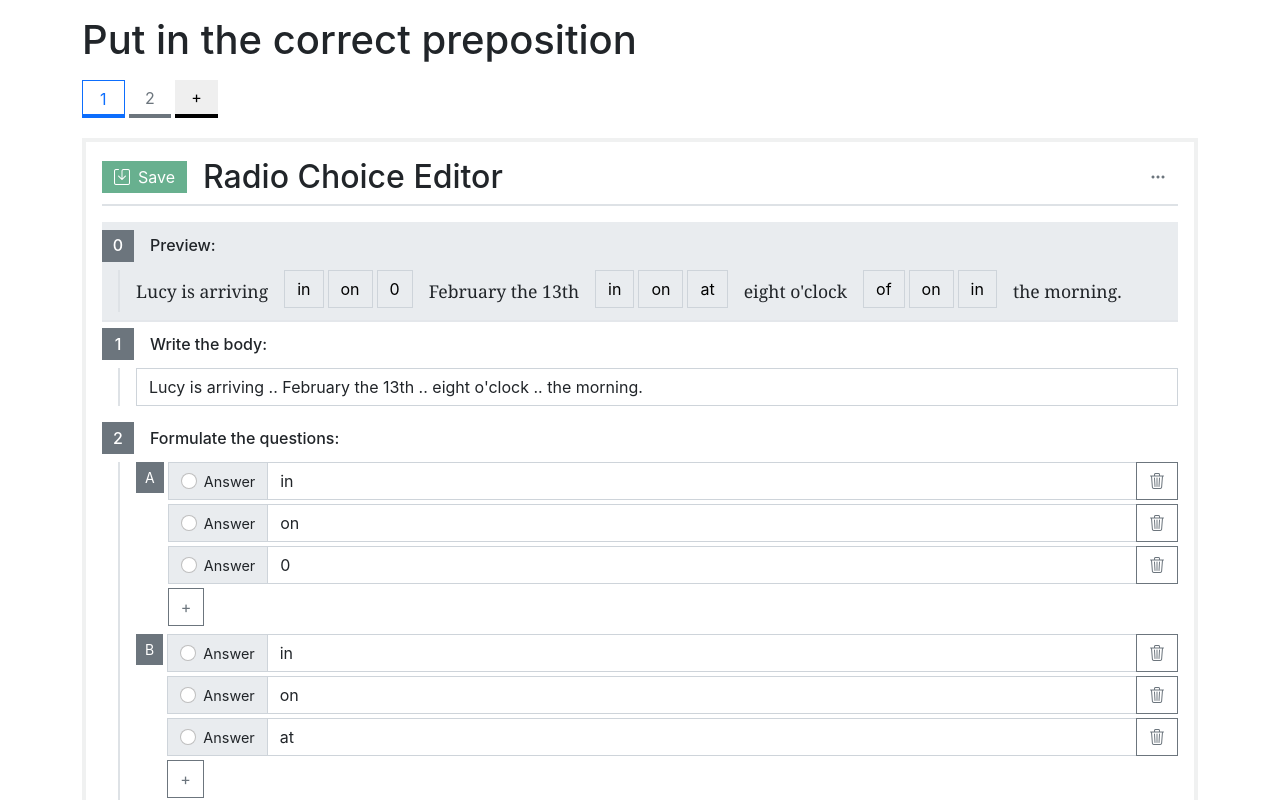
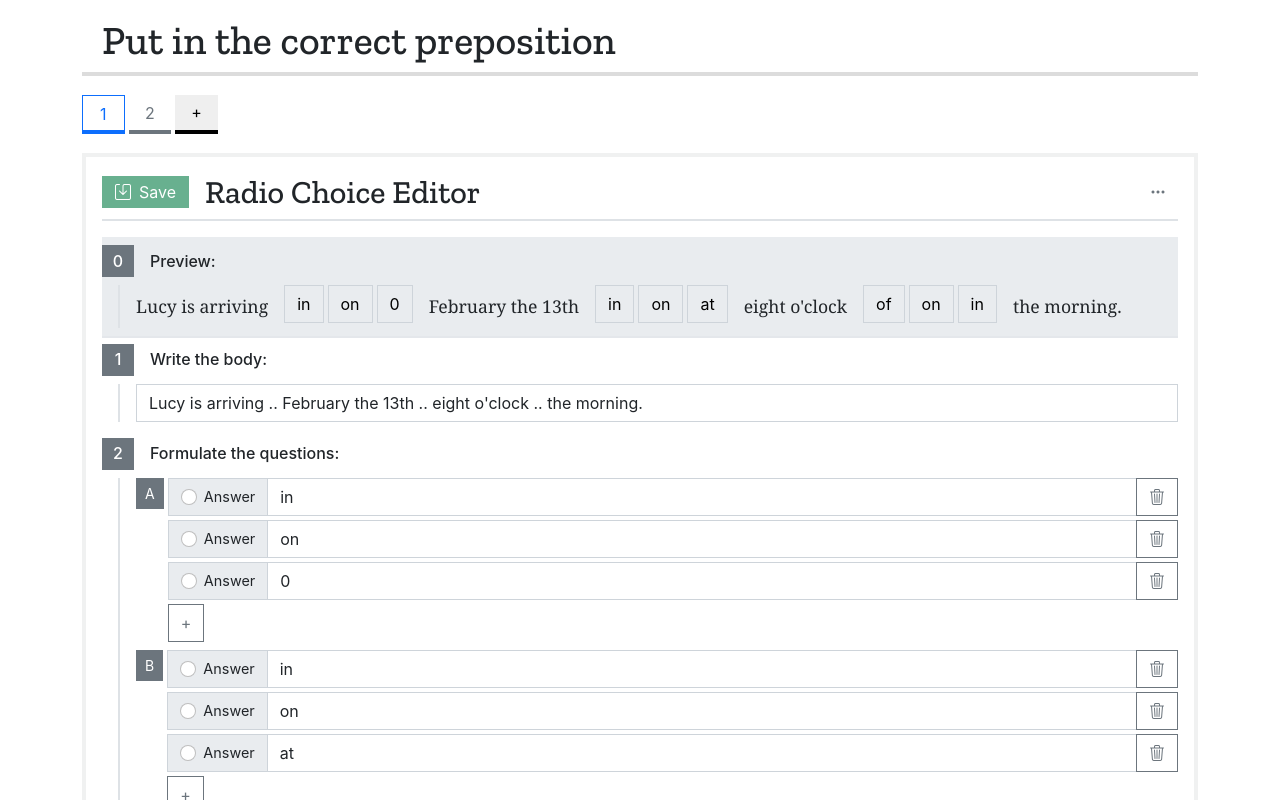
Before and after one commit to enrico-bottani/kisa-exercise, a React (Create React App) app: page / in a window 1280 px wide. Shown: the top 800 px of the page. Built offline with nearby package versions, Linux system fonts and the light colour scheme.

Commit message:
Styling tweaks

```diff
--- a/src/App.css
+++ b/src/App.css
@@ -1,3 +1,18 @@
 .App-header{
   margin-top: 1rem;
 }
+h1{
+  font-family: 'Zilla Slab', serif;
+}
+h2{
+  font-family: 'Zilla Slab', serif;
+}
+h3{
+  font-family: 'Zilla Slab', serif;
+}
+h4{
+  font-family: 'Zilla Slab', serif;
+}
+h5{
+  font-family: 'Zilla Slab', serif;
+}
--- a/src/App.tsx
+++ b/src/App.tsx
@@ -1,11 +1,22 @@
 import React from 'react';
 import './App.css';
 import RCExerciseEditor from './components/exercise/editors/rc/exercise/RCExerciseEditor';
+import Header from './components/header/Header';
+import ContainerRow from './components/utils/ConRow';
 
 function App() {
   return (
+
+
     <div className="App">
+      <link href="https://fonts.googleapis.com/css2?family=Zilla+Slab:ital,wght@0,300;0,400;0,500;0,600;0,700;1,300;1,400;1,500;1,600;1,700&display=swap"
+        rel="stylesheet" />
       <header className="App-header">
+        <ContainerRow>
+          <div className="col">
+            <Header />
+          </div>
+        </ContainerRow>
       </header>
       <RCExerciseEditor></RCExerciseEditor>
     </div>
--- a/src/components/exercise/common/heading/ExerciseHeading.tsx
+++ b/src/components/exercise/common/heading/ExerciseHeading.tsx
@@ -4,6 +4,6 @@ interface Props {
 
 function ExerciseHeading({ children }: Props) {
 
-    return (<h1 className='mb-3'>{children}</h1>)
+    return (<h2 className='mb-3'>{children}</h2>)
 }
 export default ExerciseHeading;
--- a/src/components/exercise/editors/rc/exercise/RCExerciseEditor.tsx
+++ b/src/components/exercise/editors/rc/exercise/RCExerciseEditor.tsx
@@ -54,11 +54,6 @@ function Exercise() {
     if (exercise.id !== -1) {
         rtn = (<div>
             <div className="container">
-                <div className="row">
-                    <div className="col">
-                        <ExerciseHeading>Put in the correct preposition</ExerciseHeading>
-                    </div>
-                </div>
                 <div>
                     <div className={"row mb-3 gx-1 align-baseline"}>
                         <TodosPagination
--- a/src/components/exercise/editors/rc/exercise/sentence/RCSentenceEditor.module.css
+++ b/src/components/exercise/editors/rc/exercise/sentence/RCSentenceEditor.module.css
@@ -20,9 +20,6 @@
     align-items: center;
     justify-content: center;
     height: 2rem;
-    border-left-width: 0;
-    border: 0 solid #6c757d !important;
-    border-width: 0 0 0 2px;
     text-align: center;
 }
 .EditorButtonPrimaryBorderLeft{
--- /dev/null
+++ b/src/components/header/Header.module.css
@@ -0,0 +1,21 @@
+.Heading{
+    margin-bottom: 0;
+}
+.Header{
+    display: flex;
+    padding-left: calc(4px + 1rem);
+    padding-bottom: 0.5rem;
+    margin-bottom: calc(1rem + 0.2rem);
+    border-bottom: 4px solid gainsboro;
+}
+.HeadingRename{
+    display: flex;
+    align-items: center;
+}
+.HeadingSave{
+    padding-top: 0;
+    padding-bottom: 0;
+    height: 2rem;
+    display: inline-flex;
+    align-items: center;
+}
--- /dev/null
+++ b/src/components/header/Header.tsx
@@ -0,0 +1,16 @@
+import styles from "./Header.module.css";
+function Header() {
+    return (<div className={styles.Header}>
+        <div className="row gx-0">
+            <div className="col">
+                <h1 className={styles.Heading}> Put in the correct preposition</h1>
+
+            </div>
+            <div className="col-auto"></div>
+        </div>
+    </div>
+
+    )
+}
+
+export default Header;
--- /dev/null
+++ b/src/components/utils/ConRow.tsx
@@ -0,0 +1,9 @@
+interface Props {
+    children: any;
+}
+
+function ContainerRow({ children }: Props) {
+    return (<div className="container"><div className="row">{children}</div></div>);
+}
+
+export default ContainerRow;
```
